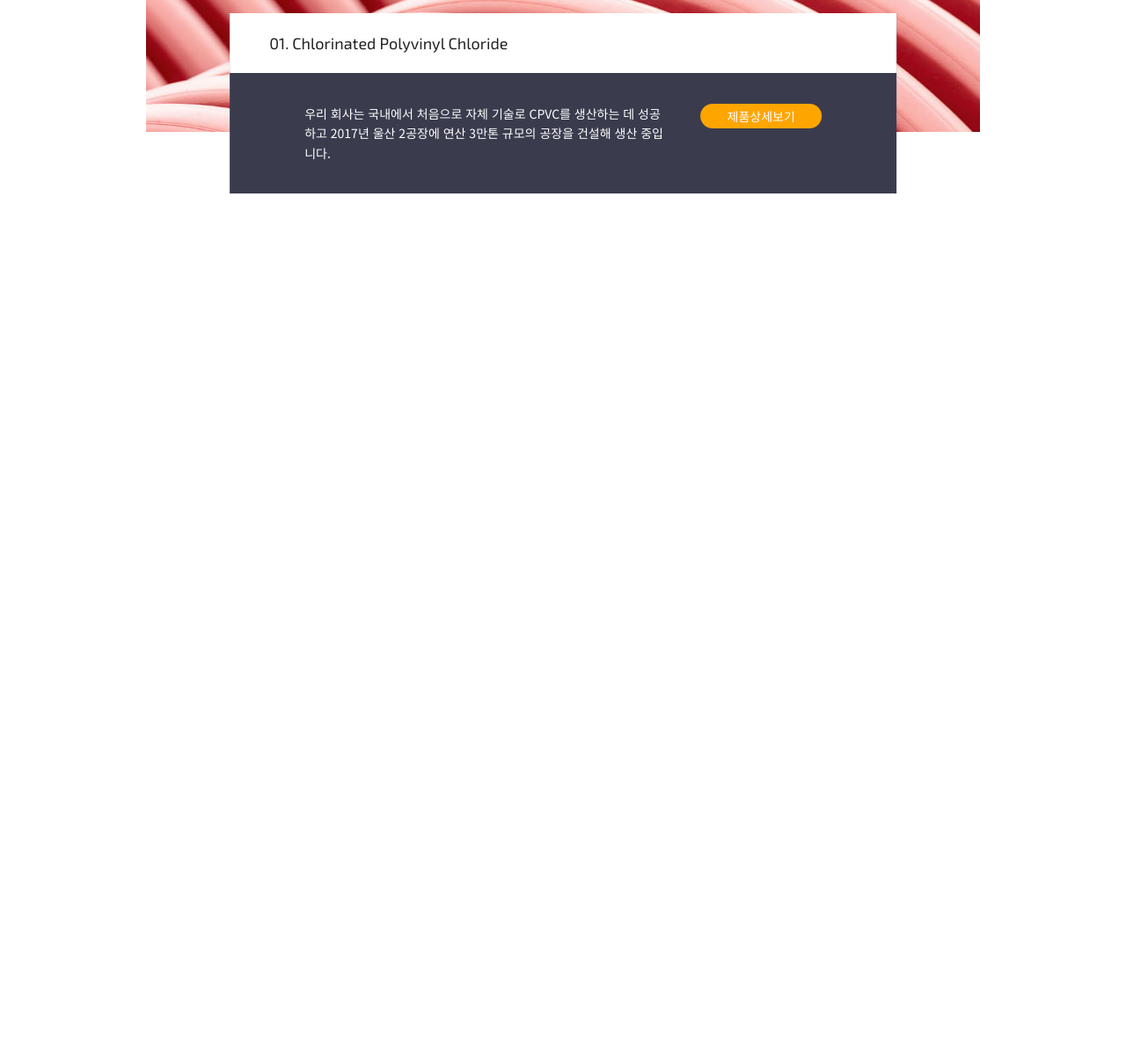
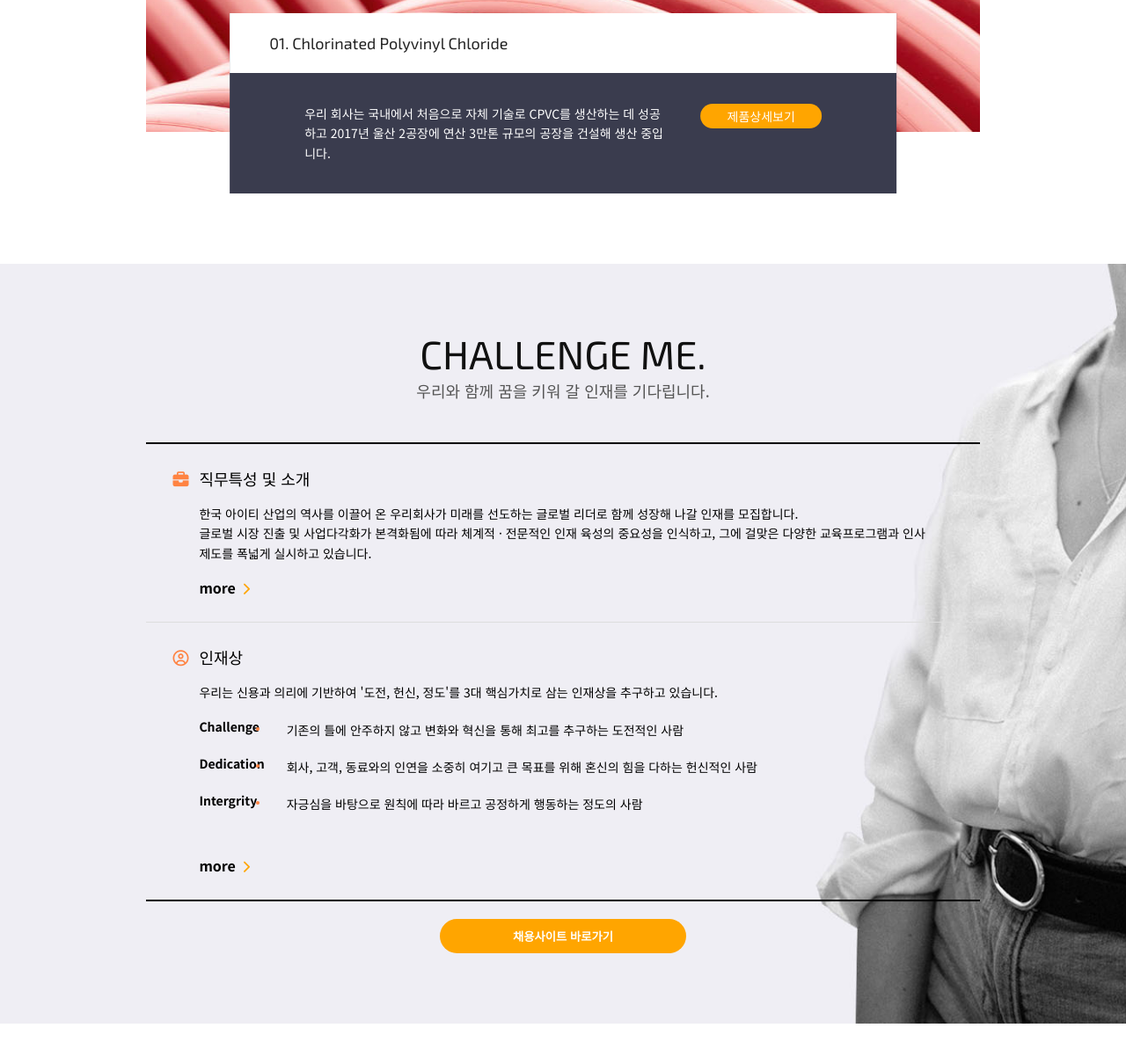
Before and after one commit to Dasom04/css-template-company, a plain HTML site: page index.html in a window 1280 px wide. Shown: the part 2117-3319 px from the top of the page at 88% size. Before the commit the page ends 2417 px from the top, so only its background shows below. Drawn offline with nearby package versions, Linux system fonts and the light colour scheme.

Commit message:
section.me

```diff
--- a/css/main.css
+++ b/css/main.css
@@ -324,9 +324,6 @@ section.innovation .img-box .inner h3 {
     box-sizing: border-box;
 }
 
-section.innovation .img-box .inner .bottom {
-
-}
 
 section.innovation .img-box .inner .bottom {
     padding: 35px 85px;
@@ -352,3 +349,93 @@ section.innovation .img-box .inner .bottom a {
 section.innovation .img-box .inner .bottom a:hover {
     background: #f86010;
 }
+
+/* section.me stlye */
+section.me {
+    background: url(../img/me.jpg) no-repeat center / cover;
+    padding: 80px 0;
+    margin-bottom: 150px;
+}
+
+section.me ul.list {
+    margin-top: 50px;
+    border-top: 2px solid #000 ;
+    border-bottom: 2px solid #000;
+}
+
+/* 직속 자식 선택할때 '>' */
+section.me ul.list > li {
+    padding: 30px 60px;
+
+}
+
+section.me ul.list > li:first-child {
+    border-bottom: 1px solid #ddd;
+}
+
+section.me ul.list > li h3 {
+    font-size: 18px;
+    margin-bottom: 20px;
+    position: relative;
+}
+
+section.me ul.list > li h3 span {
+  position: absolute;
+  left: -30px;
+  color: #ff8342;
+}
+
+section.me ul.list > li p {
+    line-height: 1.6;
+    margin-bottom: 20px;
+}
+
+section.me ul.list > li .more {
+    font-size: 16px;
+    font-weight: bold;
+}
+
+section.me ul.list > li .more span {
+    color: orange;
+    margin-left: 3px;
+    font-size: 14px;
+}
+
+section.me ul.list ul.in {
+    margin-bottom: 30px;
+}
+
+/* float이나 position이 적용되면 자동으로 block 요소로 바뀜 */
+section.me ul.list ul.in li em {
+    float: left;
+    font-weight: bold;
+    width: 12%;
+}
+
+section.me ul.list ul.in li p {
+    float: left;
+    position: relative;
+}
+
+section.me ul.list ul.in li p::before {
+ content: '';
+ width: 4px;
+ height: 4px;
+ border-radius: 50%;
+ background: #ff8342;
+ position: absolute;
+ left: -35px;
+ top: 8px;
+}
+
+#incruit-btn {
+    display: block;
+    width: 280px;
+    background: orange;
+    color: white;
+    margin: 20px auto 0;
+    font-weight: 700;
+    border-radius: 50px;
+    padding: 10px 0;
+    cursor: pointer;
+}
--- a/index.html
+++ b/index.html
@@ -127,6 +127,48 @@
     </div>
 </section>
 <!-- end section.innovation -->
+
+        <!-- section.me -->
+        <section class="me">
+          <div class="title">
+              <h2 class="en">
+                  CHALLENGE ME.
+              </h2>
+              <p>우리와 함께 꿈을 키워 갈 인재를 기다립니다.</p>
+          </div>
+          <ul class="sub-container list">
+              <li>
+                  <h3><span><i class="fa fa-briefcase"></i></span>직무특성 및 소개</h3>
+                  <p>
+                      한국 아이티 산업의 역사를 이끌어 온 우리회사가 미래를 선도하는 글로벌 리더로 함께 성장해 나갈 인재를 모집합니다. <br>
+                      글로벌 시장 진출 및 사업다각화가 본격화됨에 따라 체계적 · 전문적인 인재 육성의 중요성을 인식하고, 그에 걸맞은 다양한 교육프로그램과 인사제도를 폭넓게 실시하고 있습니다.
+                  </p>
+                  <a href="#" class="more">more <span><i class="fa fa-chevron-right"></i></span></a>
+              </li>
+              <li>
+                  <h3><span><i class="far fa-user-circle"></i></span>인재상</h3>
+                  <p>우리는 신용과 의리에 기반하여 '도전, 헌신, 정도'를 3대 핵심가치로 삼는 인재상을 추구하고 있습니다.</p>
+                  <ul class="in">
+                      <li class="clearfix">
+                          <em>Challenge</em>
+                          <p>기존의 틀에 안주하지 않고 변화와 혁신을 통해 최고를 추구하는 도전적인 사람</p>
+                      </li>
+                      <li class="clearfix">
+                          <em>Dedication</em>
+                          <p>회사, 고객, 동료와의 인연을 소중히 여기고 큰 목표를 위해 혼신의 힘을 다하는 헌신적인 사람</p>
+                      </li>
+                      <li class="clearfix">
+                          <em>Intergrity</em>
+                          <p>자긍심을 바탕으로 원칙에 따라 바르고 공정하게 행동하는 정도의 사람</p>
+                      </li>
+                  </ul>
+                  <a href="#" class="more">more <span><i class="fa fa-chevron-right"></i></span></a>
+              </li>
+          </ul>
+          <button id="incruit-btn">채용사이트 바로가기</button>
+      </section>
+      <!-- end section.me -->
+
  </div>
 
 </body>
```
